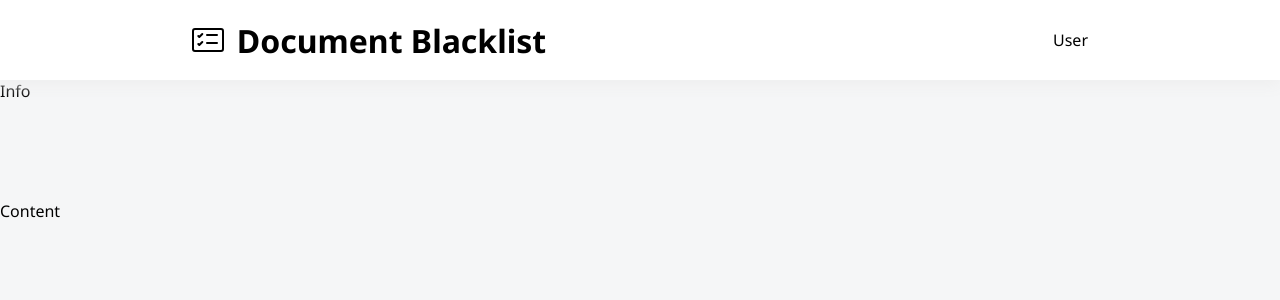
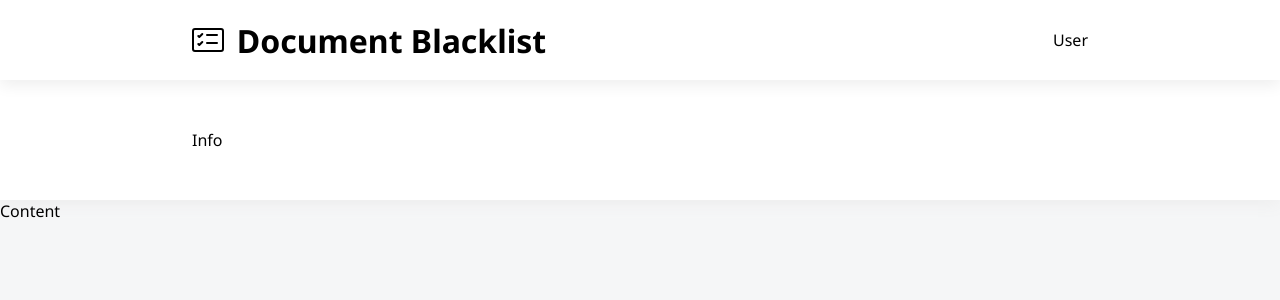
Before and after one commit to rodrigolemos/doc-blacklist, a React (Create React App) app in the folder ui/: page / in a window 1280 px wide. Shown: the top 300 px of the page. Built offline with nearby package versions, Linux system fonts and the light colour scheme.

Commit message:
refactor(ui): info-section

```diff
--- /dev/null
+++ b/ui/src/components/info-section/index.tsx
@@ -0,0 +1,14 @@
+import React, { ReactElement } from 'react';
+import { Container, Content } from './styles';
+
+const InfoSection: React.FC = (): ReactElement => {
+  return (
+    <Container>
+      <Content>
+        <span>Info</span>
+      </Content>
+    </Container>
+  );
+};
+
+export default InfoSection;
--- /dev/null
+++ b/ui/src/components/info-section/styles.ts
@@ -0,0 +1,23 @@
+import styled from 'styled-components';
+
+export const Container = styled.nav`
+  background-color: #fff;
+  box-shadow: 0px 5px 15px #eee;
+
+  width: 100%;
+  height: 100%;
+
+  display: flex;
+  align-items: center;
+  justify-content: center;
+`;
+
+
+export const Content = styled.div`
+  display: flex;
+  align-items: center;
+  justify-content: space-between;
+
+  width: 70%;
+  height: 100%;
+`;
--- a/ui/src/components/layout/index.tsx
+++ b/ui/src/components/layout/index.tsx
@@ -2,6 +2,7 @@ import { ReactElement } from 'react';
 import { Container } from './styles';
 
 import Navbar from '../../components/navbar';
+import InfoSection from '../../components/info-section';
 
 interface ILayout {
   children: ReactElement | ReactElement[];
@@ -13,8 +14,8 @@ export default function Layout({ children }: ILayout): ReactElement {
       <div className="nav">
         <Navbar />
       </div>
-      <div className="info">
-        Info
+      <div className="info-section">
+        <InfoSection />
       </div>
       <div className="content">{children}</div>
     </Container>
--- a/ui/src/components/layout/styles.ts
+++ b/ui/src/components/layout/styles.ts
@@ -5,7 +5,7 @@ export const Container = styled.div`
   display: grid;
   grid-template-areas:
     'nav'
-    'info'
+    'info-section'
     'content';
   grid-template-columns: 1fr;
   grid-template-rows: 10vh 15vh 75vh;
@@ -16,8 +16,8 @@ export const Container = styled.div`
     grid-area: nav;
   }
 
-  .info {
-    grid-area: info;
+  .info-section {
+    grid-area: info-section;
   }
 
   .content {
```
